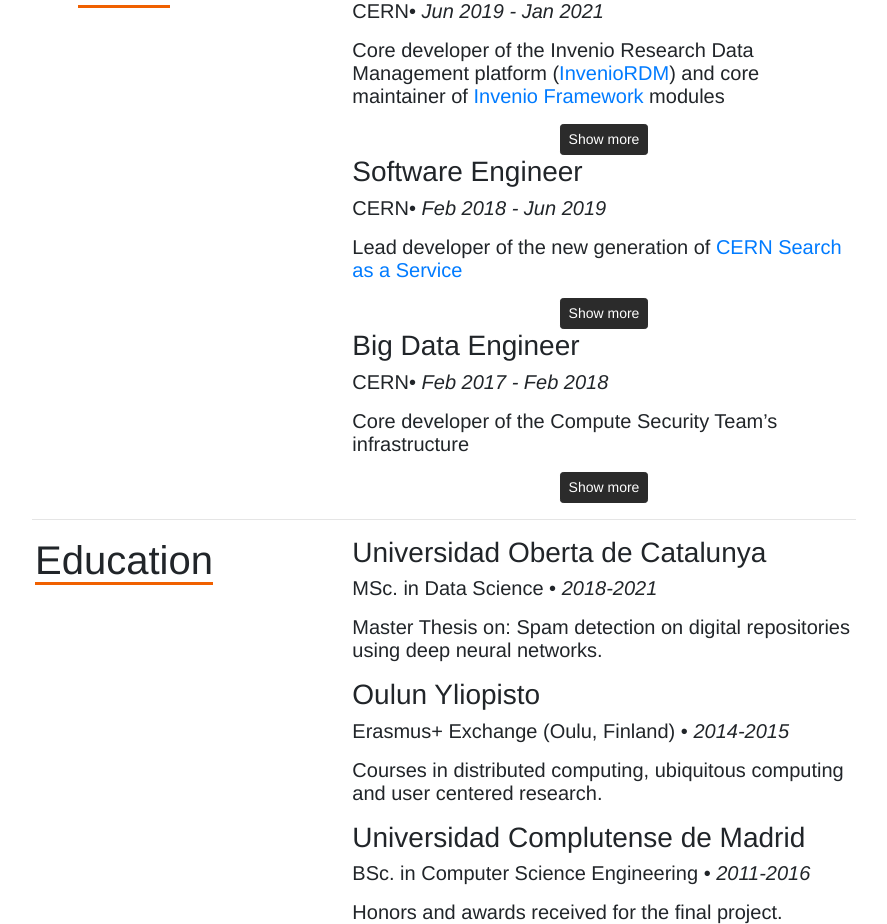
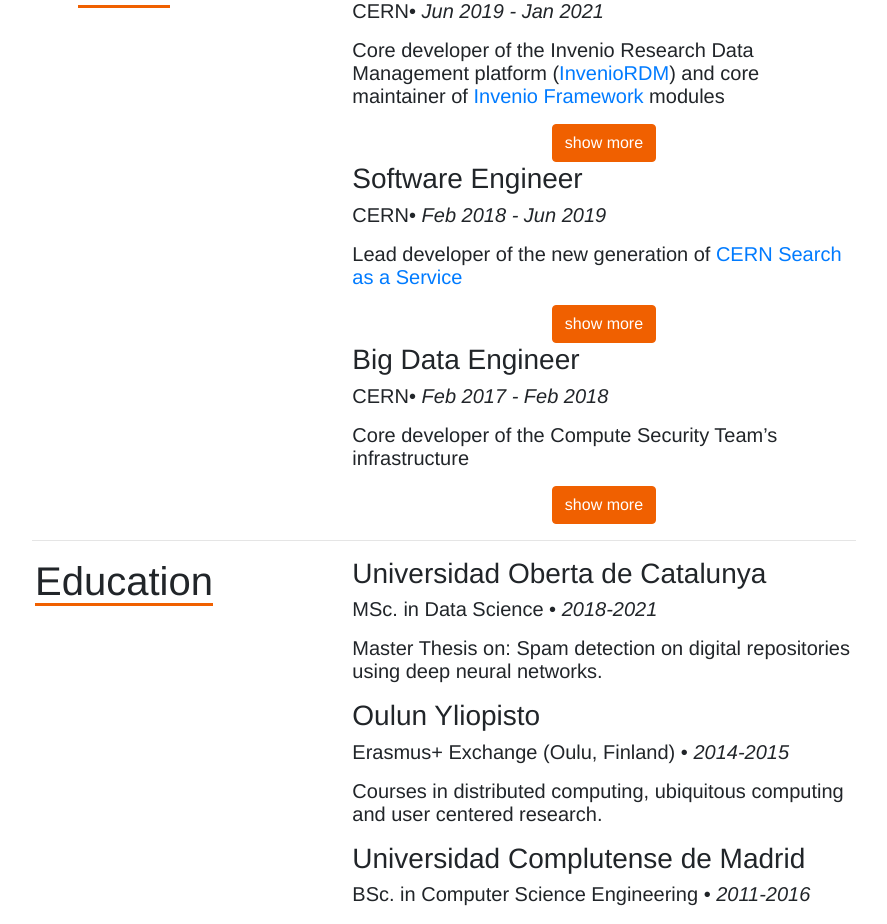
Before and after one commit to ppanero/ppanero.github.io, a React app: page / in a window 1280 px wide. Shown: the part 1321-2245 px from the top of the page, without its empty margins (196-1083 px from the left). Built offline with nearby package versions, Linux system fonts and the light colour scheme.

Commit message:
resume: make accordion component work

```diff
--- a/assets/scss/resume.scss
+++ b/assets/scss/resume.scss
@@ -35,8 +35,8 @@
 }
 
 .btn-show-more {
-  background-color: $background-color-dark !important;
-  border-color: $background-color-dark !important;
+  background-color: $text-color-dark !important;
+  border-color: $text-color-dark !important;
 }
 
 /* Publications */
--- a/src/Components/Resume.js
+++ b/src/Components/Resume.js
@@ -1,6 +1,8 @@
-import React from 'react';
+/* eslint-disable react/no-unused-state */
+import React, { Component } from 'react';
 import PropTypes from 'prop-types';
 import ReactHtmlParser from 'react-html-parser';
+import Accordion from 'react-bootstrap/Accordion';
 import Button from 'react-bootstrap/Button';
 import Col from 'react-bootstrap/Col';
 import Container from 'react-bootstrap/Container';
@@ -9,26 +11,50 @@
 
 const images = require.context('../../assets/images', true);
 
-const Resume = ({ work, education, publications }) => {
-  const testfunc = () => {
-    console.error('TEST YEAH!');
+class Resume extends Component {
+  constructor(props) {
+    super(props);
+    this.state = { // FIXME: This should be dynamic not hardcoded
+      button0: 'show more',
+      button1: 'show more',
+      button2: 'show more',
     };
+    this.work = props.work;
+    this.education = props.education;
+    this.publications = props.publications;
+  }
 
-  const workList = work.map((workExp) => {
+  getWorkList() {
+    const workList = this.work.map((workExp, workIdx) => {
       let roles = null;
       if (workExp.roles.length > 0) {
         roles = (
           <Row>
             <Container>
-            <ul className="work-item-roles d-none"> { /* Better styling than ListGroup for the needs of this section */ }
+              <Accordion>
+                <Accordion.Collapse eventKey={`${workIdx}`}>
+                  <ul className="work-item-roles"> { /* Better styling than ListGroup for the needs of this section */ }
                     { workExp.roles.map((role, index) => (
                       // eslint-disable-next-line react/no-array-index-key
                       <li key={index} className="work-item-roles-item"><p>{ ReactHtmlParser(role) }</p></li>
                     ))}
                   </ul>
+                </Accordion.Collapse>
                 <div className="text-center">
-              <Button className="btn-show-more" type="submit" size="sm" onClick={() => testfunc}>Show more</Button>
+                  <Accordion.Toggle
+                    className="btn-show-more"
+                    as={Button}
+                    variant="primary"
+                    eventKey={`${workIdx}`}
+                    onClick={() => this.updateButtonState(workIdx)}
+                  >
+                    {
+                      // eslint-disable-next-line react/destructuring-assignment
+                      this.state[`button${workIdx}`]
+                    }
+                  </Accordion.Toggle>
                 </div>
+              </Accordion>
             </Container>
           </Row>
         );
@@ -49,7 +75,11 @@
       );
     });
 
-  const educationList = education.map((degree) => (
+    return workList;
+  }
+
+  getEducationList() {
+    const educationList = this.education.map((degree) => (
       <Row key={degree.school}>
         <Col md={2} className="education-item-image">
           <Image src={images(`./education/${degree.icon}`).default} rounded />
@@ -62,12 +92,30 @@
       </Row>
     ));
 
-  const publicationsList = publications.map((publication) => (
+    return educationList;
+  }
+
+  getPublicationsList() {
+    const publicationsList = this.publications.map((publication) => (
       <Row className="publication" key={publication.key}>
         <p>{ ReactHtmlParser(publication.reference) }</p>
       </Row>
     ));
 
+    return publicationsList;
+  }
+
+  updateButtonState(idx) {
+    const btnId = `button${idx}`;
+    // eslint-disable-next-line react/destructuring-assignment
+    const currentState = this.state[`${btnId}`];
+
+    this.setState({
+      [`${btnId}`]: currentState === 'show more' ? 'show less' : 'show more',
+    });
+  }
+
+  render() {
     return (
       <Container fluid id="resume" className="resume">
         <Row className="justify-content-md-center">
@@ -77,7 +125,7 @@
                 <h1><span>Work</span></h1>
               </Col>
               <Col md={9} className="work">
-              { workList }
+                { this.getWorkList() }
               </Col>
             </Row>
             <hr />
@@ -86,7 +134,7 @@
                 <h1><span>Education</span></h1>
               </Col>
               <Col md={9} className="education">
-              { educationList }
+                { this.getEducationList() }
               </Col>
             </Row>
             <hr />
@@ -95,14 +143,15 @@
                 <h1><span>Publications</span></h1>
               </Col>
               <Col md={9}>
-              { publicationsList }
+                { this.getPublicationsList() }
               </Col>
             </Row>
           </Col>
         </Row>
       </Container>
     );
-};
+  }
+}
 
 Resume.propTypes = {
   work: PropTypes.arrayOf(PropTypes.object).isRequired,
```
Lines whose indentation alone changed are shown as unchanged.
